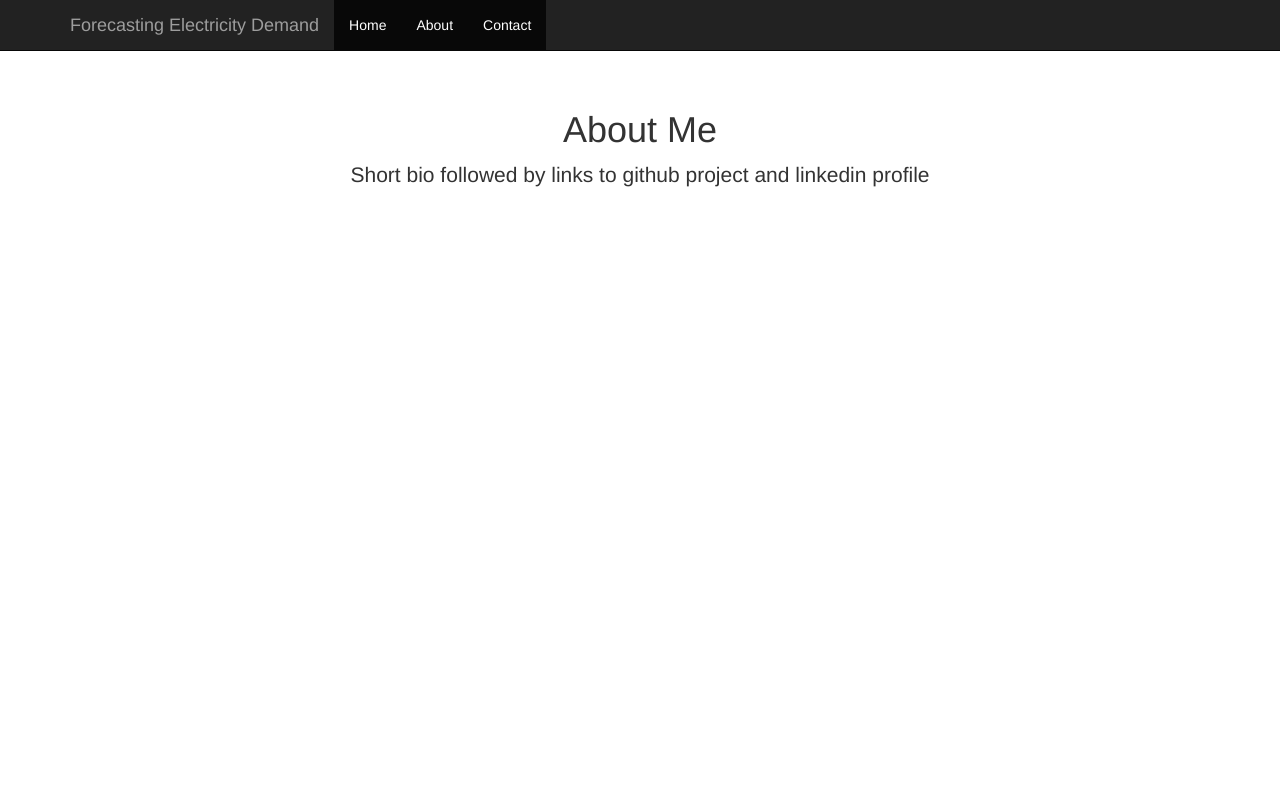
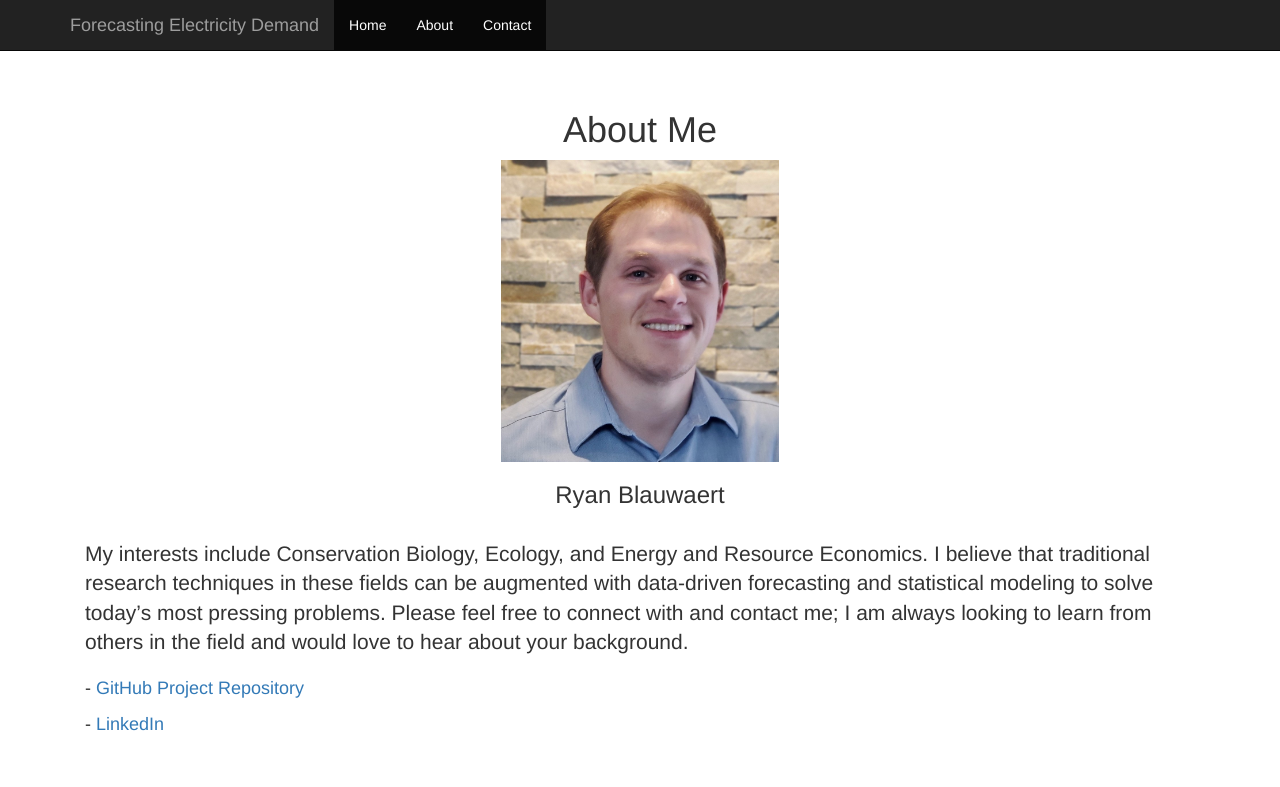
Before and after one commit to ryan-blauwaert/energy_forecasting, a Flask app: page /contact in a window 1280 px wide. Shown: the top 787 px of the page. Run offline with Flask 2, Linux system fonts and the light colour scheme; parts of the project's set-up code (start-up, migrations or seed data) failed here and were passed over; some libraries are stand-ins or nearby versions.

Commit message:
finished web app

```diff
--- a/src/templates/contact.html
+++ b/src/templates/contact.html
@@ -56,9 +56,18 @@
 
     <div class="container">
 
-      <div class="starter-template">
+      <div class="starter-template" style="text-align:center;">
         <h1>About Me</h1>
-        <p class="lead">Short bio followed by links to github project and linkedin profile</p>
+        <div style="display:flex; justify-content:center; width:100%;">
+          <img style="max-width: 25%; display:block;" src="static/imgs/ryan.jpeg" alt="bio_img">
+        </div>
+        <h3>Ryan Blauwaert</h3>
+        <br>
+        <p class="lead" style="text-align: left;">My interests include Conservation Biology, Ecology, and Energy and Resource Economics.
+        I believe that traditional research techniques in these  fields can be augmented with data-driven forecasting and statistical modeling to solve today’s most pressing problems.
+        Please feel free to connect with and contact me; I am always looking to learn from others in the field and would love to hear about your background.</p>
+        <p style="text-align: left; font-size: large;">- <a href="https://github.com/ryan-blauwaert/energy_forecasting">GitHub Project Repository</a></p>
+        <p style="text-align: left; font-size: large;">- <a href="https://www.linkedin.com/in/ryanblauwaert/">LinkedIn</a></p>
       </div>
 
     </div><!-- /.container -->
```
Also changed, not shown: src/static/imgs/NE_year.png (added), src/static/imgs/TEN_year.png, src/static/imgs/TEX_year.png, src/static/imgs/US48_year.png, src/static/imgs/ryan.jpeg (added).
